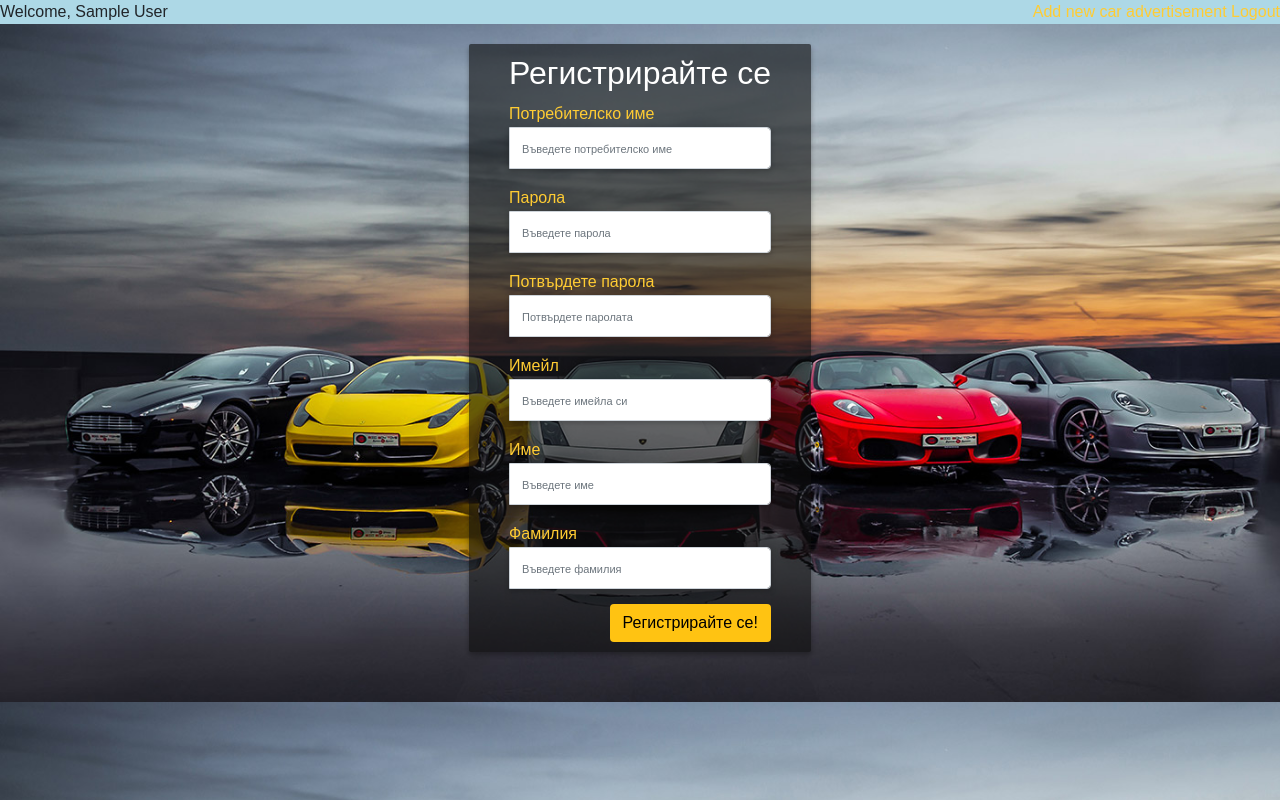
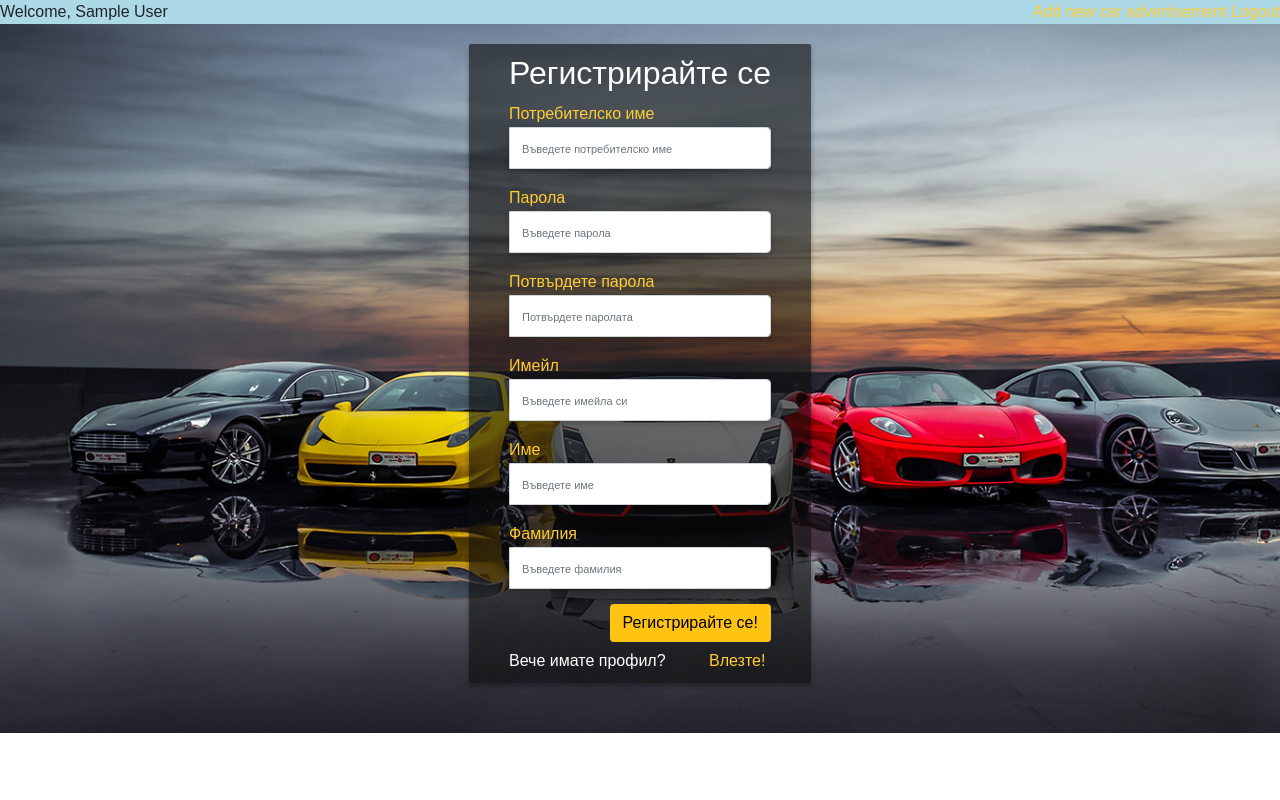
Before and after one commit to svetoslav0/AutoMobile, a PHP site: page /register in a window 1280 px wide. Run offline with PHP 8.4, Linux system fonts and the light colour scheme; the visitor is signed in with stand-in values (Sample User, id 1); some web fonts are replaced.

Commit message:
Background fixed

```diff
--- a/css/style.css
+++ b/css/style.css
@@ -8,7 +8,7 @@ background-size: cover;
 background-repeat: no-repeat;
 font-family: 'Numans', sans-serif;
 
- 	background: url("../Images/alot.jpg");
+ 	background-image: url("../Images/alot.jpg");
  	font-family: 'Oxygen', sans-serif;
 	background-size: cover;
 }
@@ -188,3 +188,13 @@ span.input-group-addon i {
 	font-size: 11px;
 	text-align: center;
 }
+
+.sign {
+	margin-top: -24px;
+	margin-left: 200px;
+}
+
+.h7 {
+	margin-top: 60px;
+
+}
--- a/views/register.view.php
+++ b/views/register.view.php
@@ -69,6 +69,12 @@
                         <div class="fоrm-group">
                         <input type="submit" value="Регистрирайте се!" class="btn float-right login_btn" name="submit">
                     </div>
+                    <div class="h7"
+                    <h7> Вече имате профил? <br /> </h7>
+                </div>
+                <div class="sign">
+                     <a href="login.php">Влезте!</a>
+                </div>
 
                     </form>
                 </div>
```
